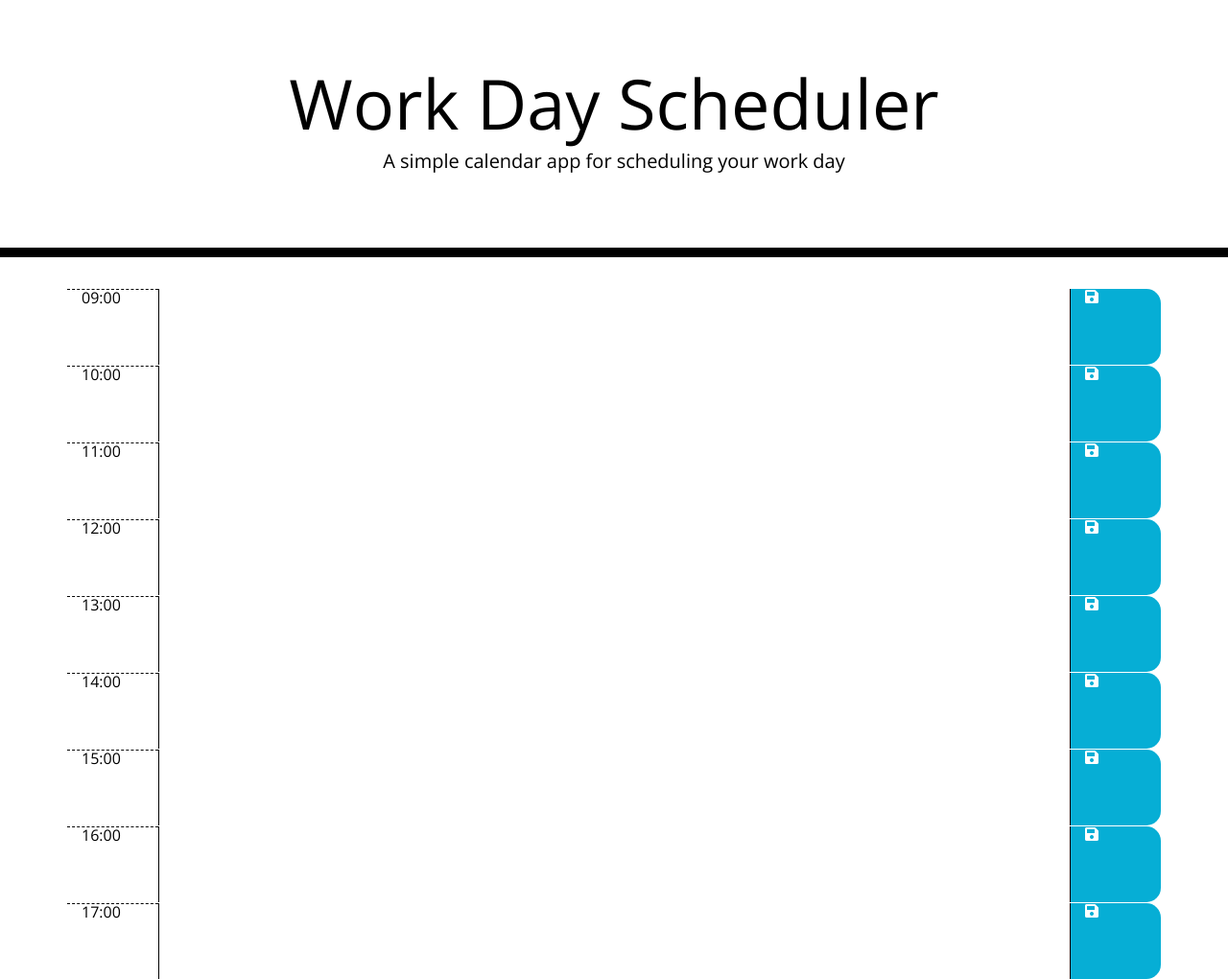
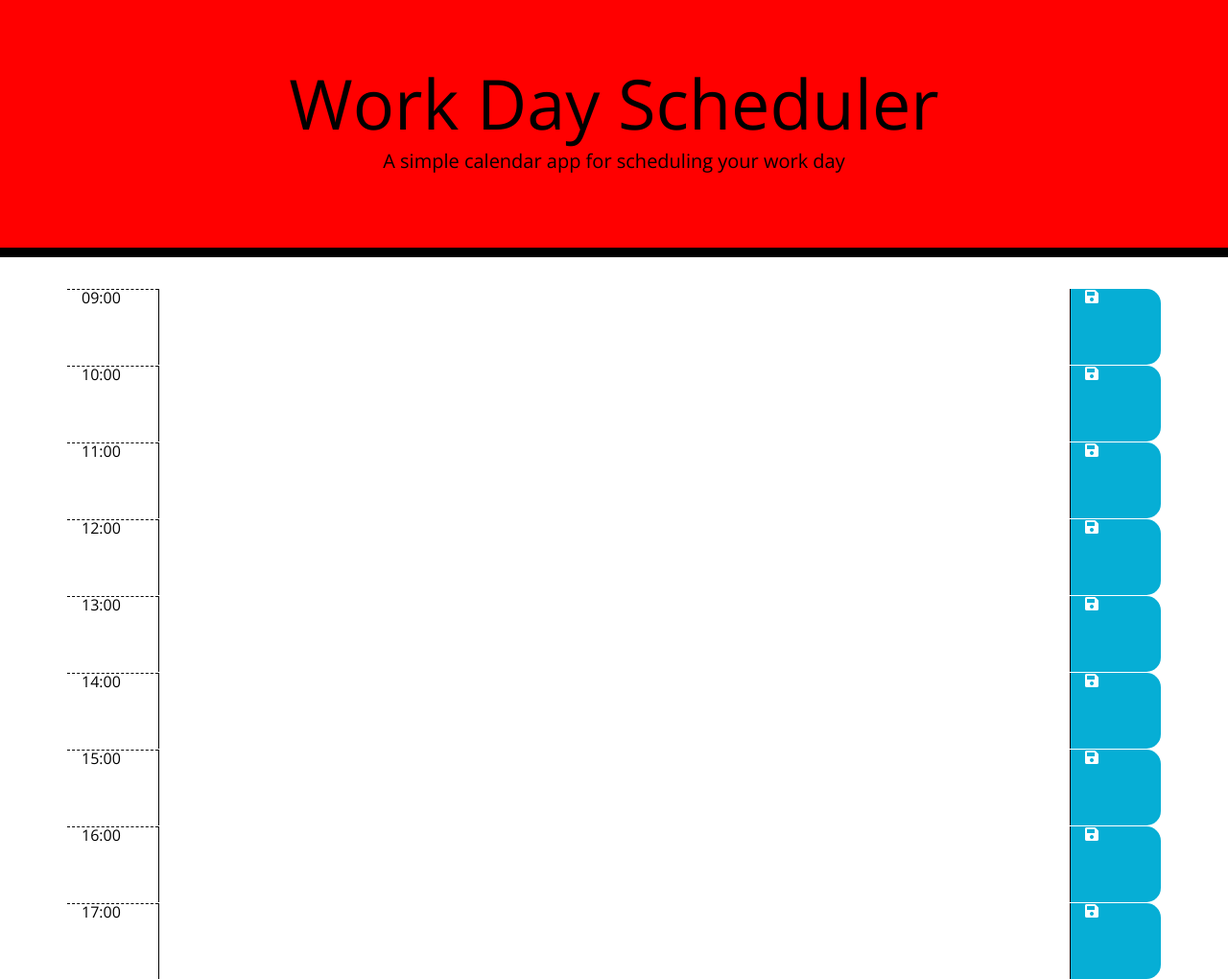
Before and after one commit to satpalmatharoo/dayplanner, a plain HTML site: page index.html in a window 1280 px wide. Shown: the whole page at 96% size. Drawn offline with nearby package versions, Linux system fonts and the light colour scheme.

Commit message:
Add colour to jumbotron

```diff
--- a/style.css
+++ b/style.css
@@ -5,7 +5,7 @@ body {
   }
 
   textarea {
-    background: transparent;
+    background: (transparent) ;
     border: none;
     resize: none;
     color: #000000;
@@ -15,7 +15,7 @@ body {
 
   .jumbotron {
     text-align: center;
-    background-color: transparent;
+    background-color:red ;
     color: black;
     border-radius: 0;
     border-bottom: 10px solid black;
```
